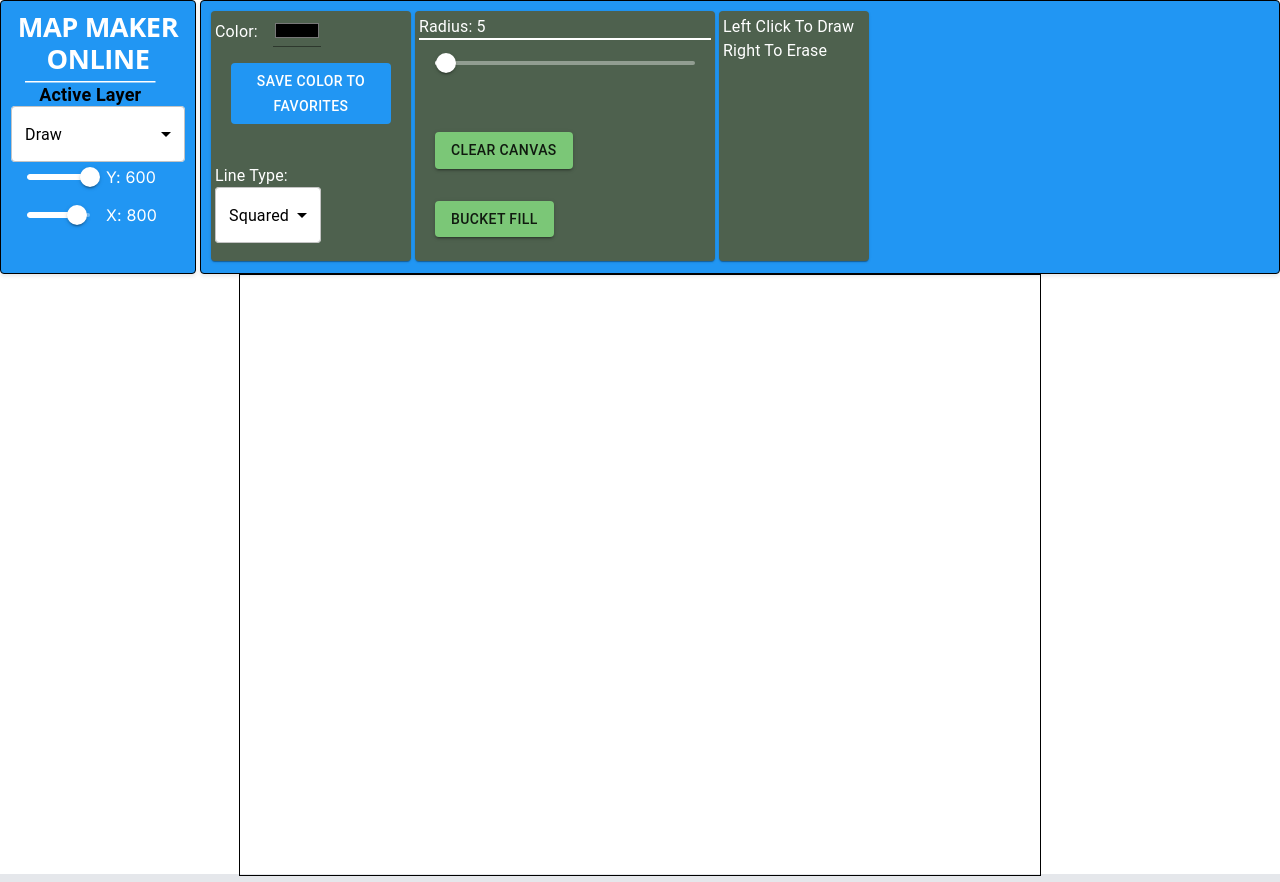
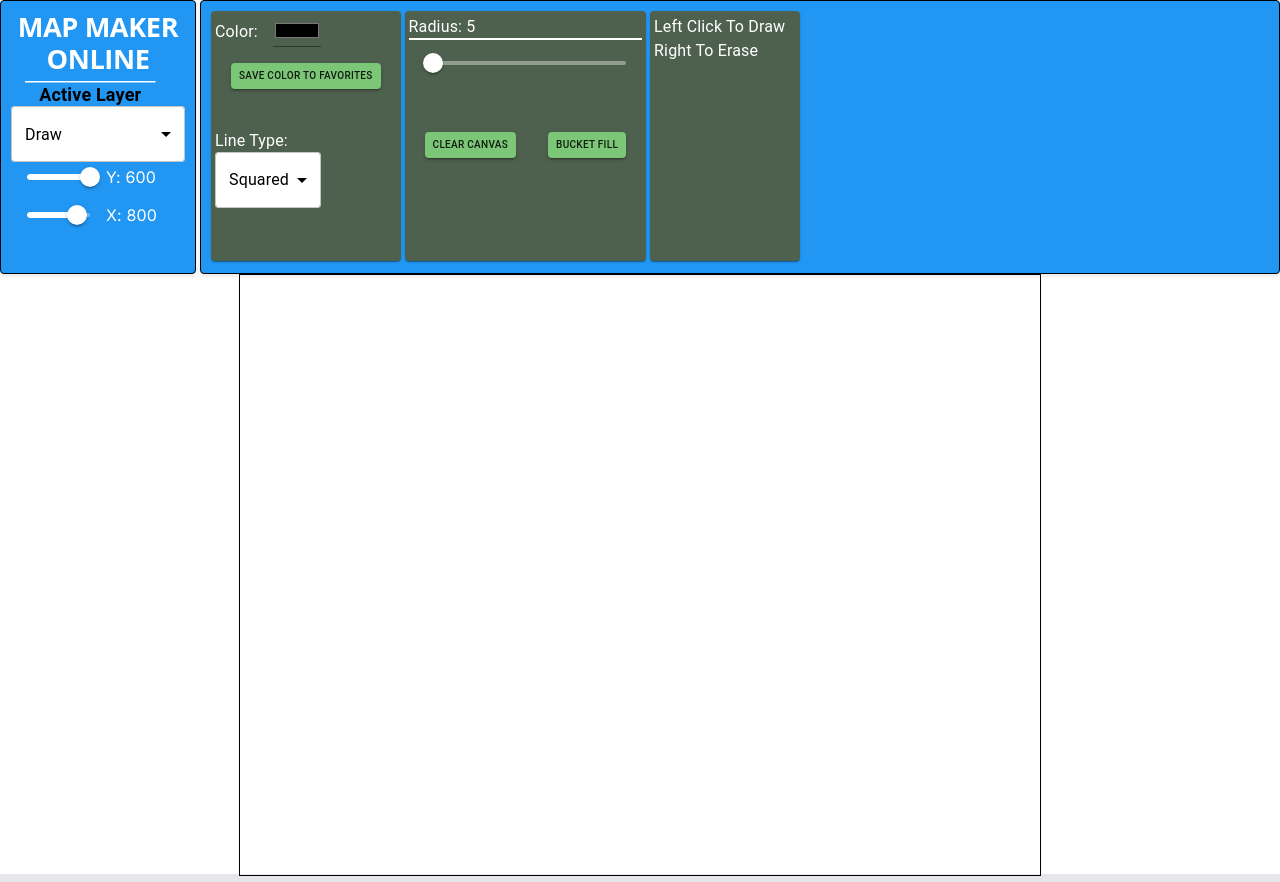
Before and after one commit to Nockiest/mapping-software, a Next.js app: page /canvasEditor in a window 1280 px wide. Built offline with nearby package versions, Linux system fonts and the light colour scheme.

Commit message:
united styling for settings buttons

```diff
--- a/app/canvasEditor/Timeline.tsx
+++ b/app/canvasEditor/Timeline.tsx
@@ -24,7 +24,7 @@ const Timeline: React.FC = () => {
   };
 
   const handleDeleteImage = (index: number, e: React.MouseEvent) => {
-    e.stopPropagation();
+    // e.stopPropagation();
     console.log("click");
 
     // Create a copy of the timeline array
@@ -63,7 +63,7 @@ const Timeline: React.FC = () => {
           >
             <button
               onClick={(e) => handleDeleteImage(index, e)}
-              className="z-50 top-0 right-0 p-2 bg-red-500 text-white rounded-md cursor-pointer"
+              className="z-50  absolute top-0 right-0 p-2 bg-red-500 text-white rounded-md cursor-pointer"
             >
               Delete
             </button>
--- a/app/canvasEditor/settings/drawingSettings/SecondColumn.tsx
+++ b/app/canvasEditor/settings/drawingSettings/SecondColumn.tsx
@@ -8,6 +8,7 @@ import { useCanvas } from '../../CanvasContext';
 import { clearCanvas } from '@/app/components/utility/CanvasUtils';
 import SettingsColumn from '../settingsComponents/SettingsColumn';
 import { Color } from '@/public/types/OtherTypes';
+import SettingsButton from '../../theme/SettingsButton';
 
 interface OtherSettingsColumnProps {
   handleRadiusChange: (value: number | number[]) => void;
@@ -49,12 +50,12 @@ const OtherSettingsColumn: React.FC<OtherSettingsColumnProps> = ({
 
       <br />
 
-      <Button variant="contained" onClick={() => clearCanvas(canvasRef)}>
+      <SettingsButton  onClick={() => clearCanvas(canvasRef)}>
         Clear Canvas
-      </Button>
-      <Button variant="contained" onClick={handleBucketFill}>
+      </SettingsButton>
+      <SettingsButton   onClick={handleBucketFill}>
         Bucket Fill
-      </Button>
+      </SettingsButton>
     </SettingsColumn>
   );
 };
--- a/app/canvasEditor/settings/frontLineSettings/ButtonColumn.tsx
+++ b/app/canvasEditor/settings/frontLineSettings/ButtonColumn.tsx
@@ -2,6 +2,8 @@ import React from 'react';
 import { Button } from '@mui/material';
 import { theme } from '../../theme/theme';
 import SettingsColumn from '../settingsComponents/SettingsColumn';
+import SpeedButton from '../../theme/SpeedButton';
+import SettingsButton from '../../theme/SettingsButton';
 
 type ButtonColumnProps = {
   onNewFrontLine: () => void;
@@ -18,27 +20,25 @@ const ButtonColumn: React.FC<ButtonColumnProps> = ({
     <SettingsColumn >
       <div  style={{ display: 'flex', flexDirection: 'column', alignItems: 'center' }}>
       <br />
-      <Button
+      <SettingsButton
         onClick={onNewFrontLine}
         sx={{
-          color: theme.palette.text.primary,
-          backgroundColor: theme.palette.primary.light,
+
         }}
       >
         New FrontLine
-      </Button>
+      </SettingsButton>
 
 
       {activeFrontline && (
-        <Button
+        <SettingsButton
           onClick={onDeleteCurrentFrontLine}
           sx={{
-            color: theme.palette.text.primary,
-            backgroundColor: theme.palette.primary.light,
+
           }}
         >
-          Delete Current FrontLine
-        </Button>
+          Delete This FrontLine
+        </SettingsButton>
       )}
       </div>
 
--- a/app/canvasEditor/settings/settingsComponents/SettingsColumn.tsx
+++ b/app/canvasEditor/settings/settingsComponents/SettingsColumn.tsx
@@ -18,7 +18,9 @@ const SettingsColumn: React.FC<SettingsColumnProps> = ({ children, sx, styles })
       backgroundColor: theme.palette.primary.dark,
       padding: theme.spacing(2),
       overflowY: 'auto',
+
       height: '250px',
+      maxHeight: '270px',
       margin: '2px',
       ...sx, // Spread additional styles passed through props
     }}>
--- /dev/null
+++ b/app/canvasEditor/theme/SettingsButton.tsx
@@ -0,0 +1,36 @@
+import React, { FC, ReactNode, MouseEvent } from 'react';
+import { Button, useTheme } from '@mui/material';
+
+interface SettingsButtonProps {
+  onClick?: (event: MouseEvent<HTMLButtonElement>) => void;
+  sx?: React.CSSProperties;
+  children: ReactNode;
+}
+
+const SettingsButton: FC<SettingsButtonProps> = ({ onClick, sx, children }) => {
+  const theme = useTheme();
+
+  return (
+    <Button
+      variant="contained"
+      sx={{
+        // backgroundColor: theme.palette.primary.main, // Speed and efficiency green
+        // color: theme.palette.text.primary, // Dark grey text color from theme
+        // "&:hover": {
+        //   backgroundColor: theme.palette.primary.dark, // Darker green on hover
+        // },
+        // margin: '4px', // Add margin here
+        // maxWidth: '80px',
+        fontSize: '10px',
+        padding: '4px 8px',
+        // ...sx, // Spread additional styles passed through props
+
+      }}
+      onClick={onClick} // Assign the onClick prop
+    >
+      {children}
+    </Button>
+  );
+};
+
+export default SettingsButton;
--- a/app/canvasEditor/theme/SpeedButton.tsx
+++ b/app/canvasEditor/theme/SpeedButton.tsx
@@ -20,7 +20,10 @@ const SpeedButton: FC<SpeedButtonProps> = ({ onClick, sx, children }) => {
           backgroundColor: theme.palette.primary.dark, // Darker green on hover
         },
         margin: '8px', // Add margin here
+        fontSize: '14px',
+        padding: '0px 6px',
         ...sx, // Spread additional styles passed through props
+
       }}
       onClick={onClick} // Assign the onClick prop
     >
--- a/app/components/settings/FavoriteColorLister.tsx
+++ b/app/components/settings/FavoriteColorLister.tsx
@@ -3,6 +3,7 @@ import { settings } from '@/app/canvasEditor/Signals'
 import { Color } from '@/public/types/OtherTypes'
 import { Button } from '@mui/material';
 import { theme } from '@/app/canvasEditor/theme/theme';
+import SettingsButton from '@/app/canvasEditor/theme/SettingsButton';
 
 interface ColorRectangleProps {
     color: Color;
@@ -47,7 +48,7 @@ const FavoriteColorLister: React.FC<FavoriteColorProps> = ({ handleColorClick, c
     return (
       <div style={{ display: 'flex', gap: '5px' }}>
           {  !colorList.includes(newColor) &&
-        <Button className="border-black-1 text-xs " sx={{color:theme.palette.text.primary, backgroundColor:theme.palette.info.main}} onClick={()=> {colorList.push(newColor)}}>Save Color to Favorites</Button>}
+        <SettingsButton   sx={{color:theme.palette.text.primary, backgroundColor:theme.palette.info.main}} onClick={()=> {colorList.push(newColor)}}>Save Color to Favorites</SettingsButton>}
 
         {colorList.map((color, index) => (
           <ColorRectangle key={index} color={color} colorList={colorList} onClickFc= { handleColorClick  } />
```
